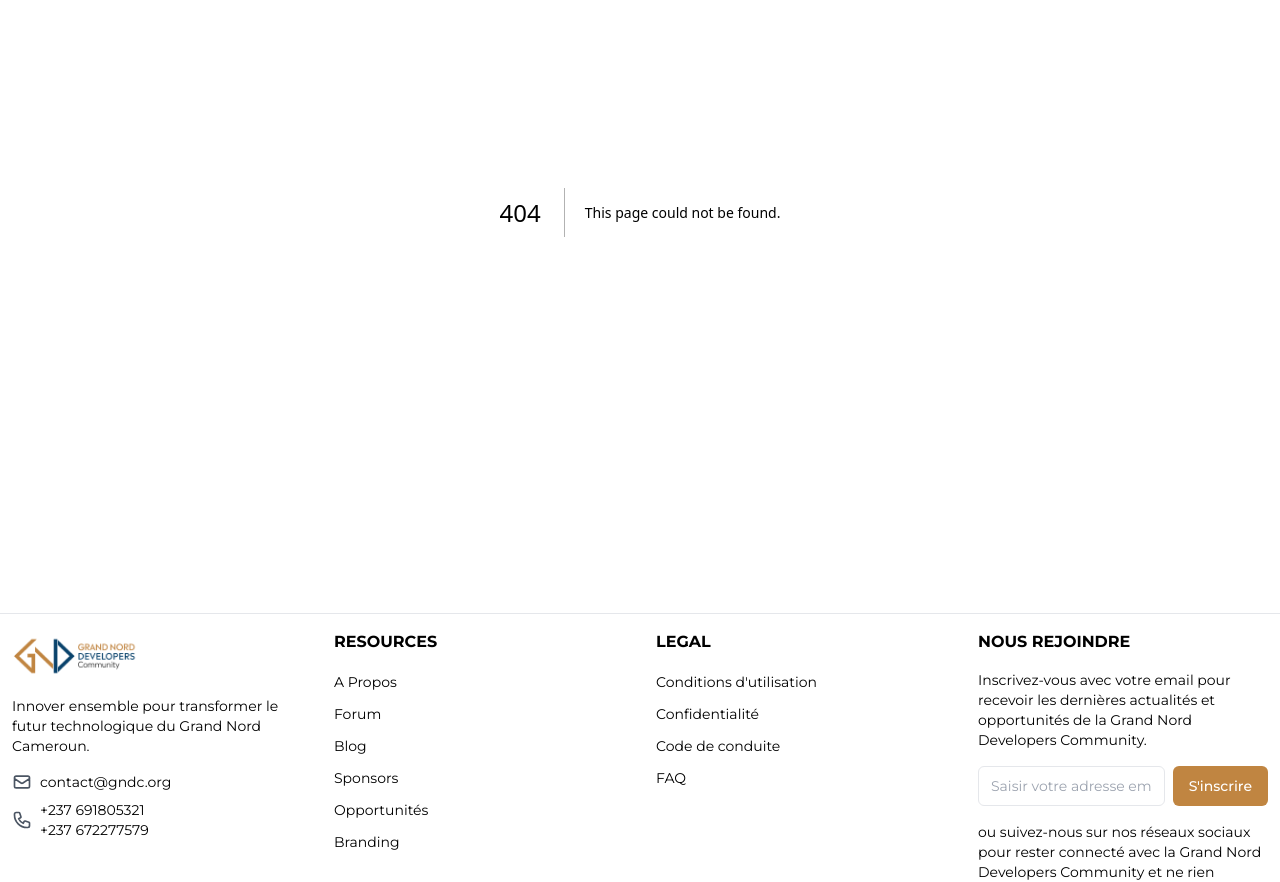
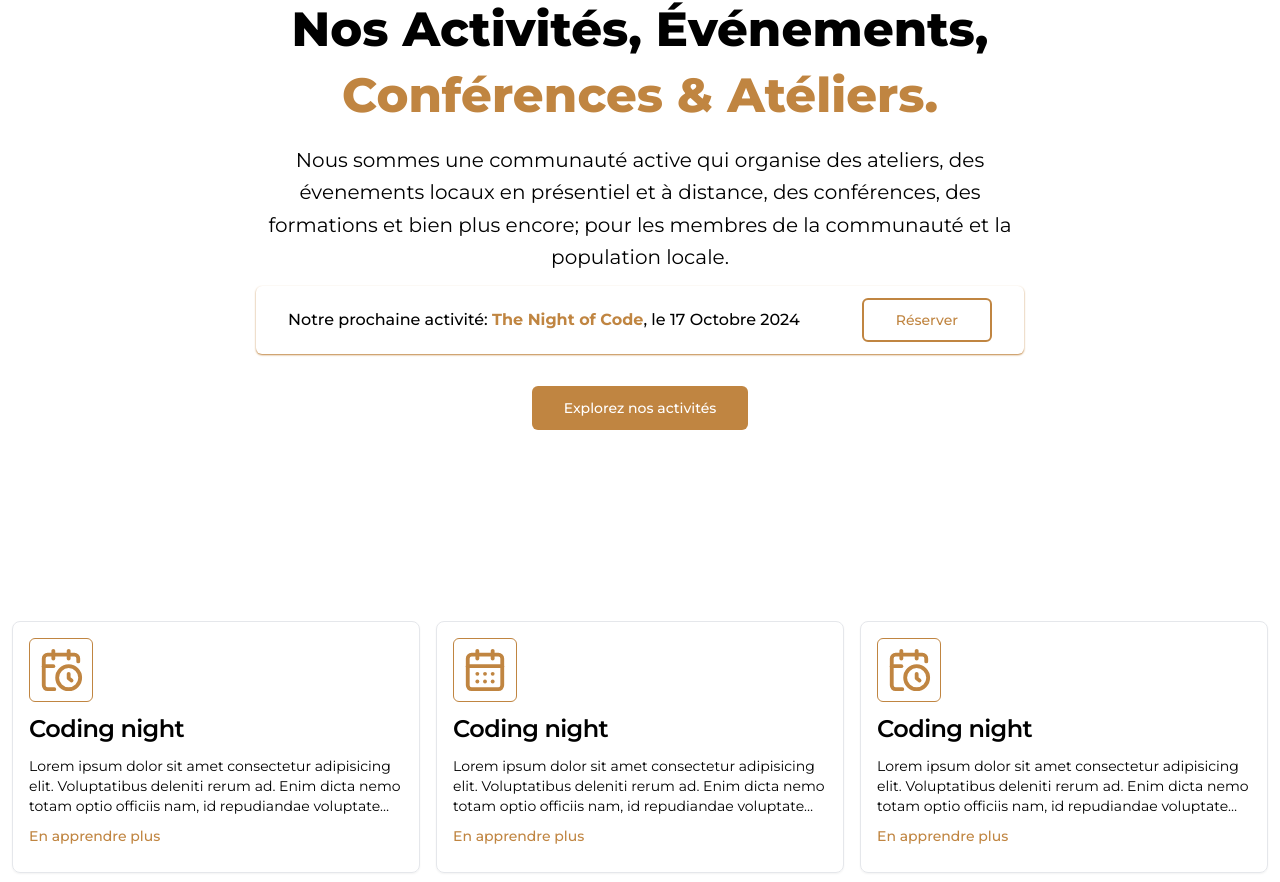
Before and after one commit to Grand-Nord-Developpers-Community/website, a Next.js app: page /events in a window 1280 px wide. Before the commit this address had no page. Shown: the part 256-1138 px from the top of the page. Built offline with nearby package versions, Linux system fonts and the light colour scheme.

Commit message:
feat: add activity and events page

```diff
--- /dev/null
+++ b/app/events/page.tsx
@@ -0,0 +1,56 @@
+import { Button } from "@/components/ui/button";
+import { ActivitiesAndEventsSection } from "@/sections/home";
+import Link from "next/link";
+
+const page = () => {
+  return (
+    <section className="">
+      <div className="mx-auto max-w-screen-xl px-4 py-16 lg:flex lg:h-screen lg:items-center">
+        <div className="mx-auto max-w-3xl text-center">
+          <h1 className="text-3xl font-extrabold capitalize !leading-snug sm:text-5xl">
+            Nos activités, événements,
+            <strong className="font-extrabold text-primary sm:block">
+              conférences & atéliers.
+            </strong>
+          </h1>
+
+          <p className="mt-4 sm:text-xl/relaxed">
+            Nous sommes une communauté active qui organise des ateliers, des
+            évenements locaux en présentiel et à distance, des conférences, des
+            formations et bien plus encore; pour les membres de la communauté et
+            la population locale.
+          </p>
+          <div className="shadow-sm rounded-md my-3 shadow-primary px-4 py-3 sm:flex sm:items-center sm:justify-between sm:px-6 lg:px-8">
+            <p className="text-center font-medium sm:text-left">
+              Notre prochaine activité: <br className="sm:hidden" />
+              <span className="text-primary font-bold">The Night of Code</span>,
+              le 17 Octobre 2024
+            </p>
+
+            <Link className="mt-4 block transition sm:mt-0" href={"#"}>
+              <Button variant={"outline"} size={"lg"}>
+                Réserver
+              </Button>
+            </Link>
+          </div>
+
+          <div className="mt-8 flex flex-wrap justify-center gap-4">
+            <Link className="mt-4 block transition sm:mt-0" href={"#explore"}>
+              <Button variant={"default"} size={"lg"}>
+                Explorez nos activités
+              </Button>
+            </Link>
+          </div>
+        </div>
+      </div>
+      <div className="-my-16" id="explore">
+      <ActivitiesAndEventsSection
+        limit={6}
+        isHome={false}
+      />
+      </div>
+    </section>
+  );
+}
+
+export default page
--- a/components/cards/ActivityAndEventCard.tsx
+++ b/components/cards/ActivityAndEventCard.tsx
@@ -56,7 +56,7 @@ const ActivityAndEventCard: FC<ActvityAndEventCardProps> = ({
 
       <CardFooter className="p-0 justify-between items-center">
         <Button asChild variant="link" className="p-0">
-          <Link href={""}>En apprendre plus</Link>
+          <Link href="/events/this">En apprendre plus</Link>
         </Button>
       </CardFooter>
     </Card>
--- a/data/activitiesAndEvents.ts
+++ b/data/activitiesAndEvents.ts
@@ -27,6 +27,66 @@ const publications: ActivityAndEvents[] = [
     summary:
       "Lorem ipsum dolor sit amet consectetur adipisicing elit. Voluptatibus deleniti rerum ad. Enim dicta nemo totam optio officiis nam, id repudiandae voluptatem dolorum unde vero aspernatur soluta adipisci similique ipsam.",
   },
+  {
+    type: "event",
+    title: "Coding night",
+    summary:
+      "Lorem ipsum dolor sit amet consectetur adipisicing elit. Voluptatibus deleniti rerum ad. Enim dicta nemo totam optio officiis nam, id repudiandae voluptatem dolorum unde vero aspernatur soluta adipisci similique ipsam.",
+  },
+  {
+    type: "event",
+    title: "Coding night",
+    summary:
+      "Lorem ipsum dolor sit amet consectetur adipisicing elit. Voluptatibus deleniti rerum ad. Enim dicta nemo totam optio officiis nam, id repudiandae voluptatem dolorum unde vero aspernatur soluta adipisci similique ipsam.",
+  },
+  {
+    type: "event",
+    title: "Coding night",
+    summary:
+      "Lorem ipsum dolor sit amet consectetur adipisicing elit. Voluptatibus deleniti rerum ad. Enim dicta nemo totam optio officiis nam, id repudiandae voluptatem dolorum unde vero aspernatur soluta adipisci similique ipsam.",
+  },
+  {
+    type: "event",
+    title: "Coding night",
+    summary:
+      "Lorem ipsum dolor sit amet consectetur adipisicing elit. Voluptatibus deleniti rerum ad. Enim dicta nemo totam optio officiis nam, id repudiandae voluptatem dolorum unde vero aspernatur soluta adipisci similique ipsam.",
+  },
+  {
+    type: "event",
+    title: "Coding night",
+    summary:
+      "Lorem ipsum dolor sit amet consectetur adipisicing elit. Voluptatibus deleniti rerum ad. Enim dicta nemo totam optio officiis nam, id repudiandae voluptatem dolorum unde vero aspernatur soluta adipisci similique ipsam.",
+  },
+  {
+    type: "event",
+    title: "Coding night",
+    summary:
+      "Lorem ipsum dolor sit amet consectetur adipisicing elit. Voluptatibus deleniti rerum ad. Enim dicta nemo totam optio officiis nam, id repudiandae voluptatem dolorum unde vero aspernatur soluta adipisci similique ipsam.",
+  },
+  {
+    type: "event",
+    title: "Coding night",
+    summary:
+      "Lorem ipsum dolor sit amet consectetur adipisicing elit. Voluptatibus deleniti rerum ad. Enim dicta nemo totam optio officiis nam, id repudiandae voluptatem dolorum unde vero aspernatur soluta adipisci similique ipsam.",
+  },
+  {
+    type: "event",
+    title: "Coding night",
+    summary:
+      "Lorem ipsum dolor sit amet consectetur adipisicing elit. Voluptatibus deleniti rerum ad. Enim dicta nemo totam optio officiis nam, id repudiandae voluptatem dolorum unde vero aspernatur soluta adipisci similique ipsam.",
+  },
+  {
+    type: "event",
+    title: "Coding night",
+    summary:
+      "Lorem ipsum dolor sit amet consectetur adipisicing elit. Voluptatibus deleniti rerum ad. Enim dicta nemo totam optio officiis nam, id repudiandae voluptatem dolorum unde vero aspernatur soluta adipisci similique ipsam.",
+  },
+  {
+    type: "event",
+    title: "Coding night",
+    summary:
+      "Lorem ipsum dolor sit amet consectetur adipisicing elit. Voluptatibus deleniti rerum ad. Enim dicta nemo totam optio officiis nam, id repudiandae voluptatem dolorum unde vero aspernatur soluta adipisci similique ipsam.",
+  },
 ];
 
 export default publications;
--- a/sections/common/Header.tsx
+++ b/sections/common/Header.tsx
@@ -35,7 +35,7 @@ function Header() {
         </div>
         <div className="flex items-center gap-5 max-lg:hidden">
           <nav className="flex items-center gap-8 text-black">
-            <Link href={"#"}>Nos activités</Link>
+            <Link href={"events"}>Nos activités</Link>
             <Link href={"#"}>Blog</Link>
             <Link href={"#"}>Forum</Link>
             <Link href={"#"}>Formation</Link>
```
